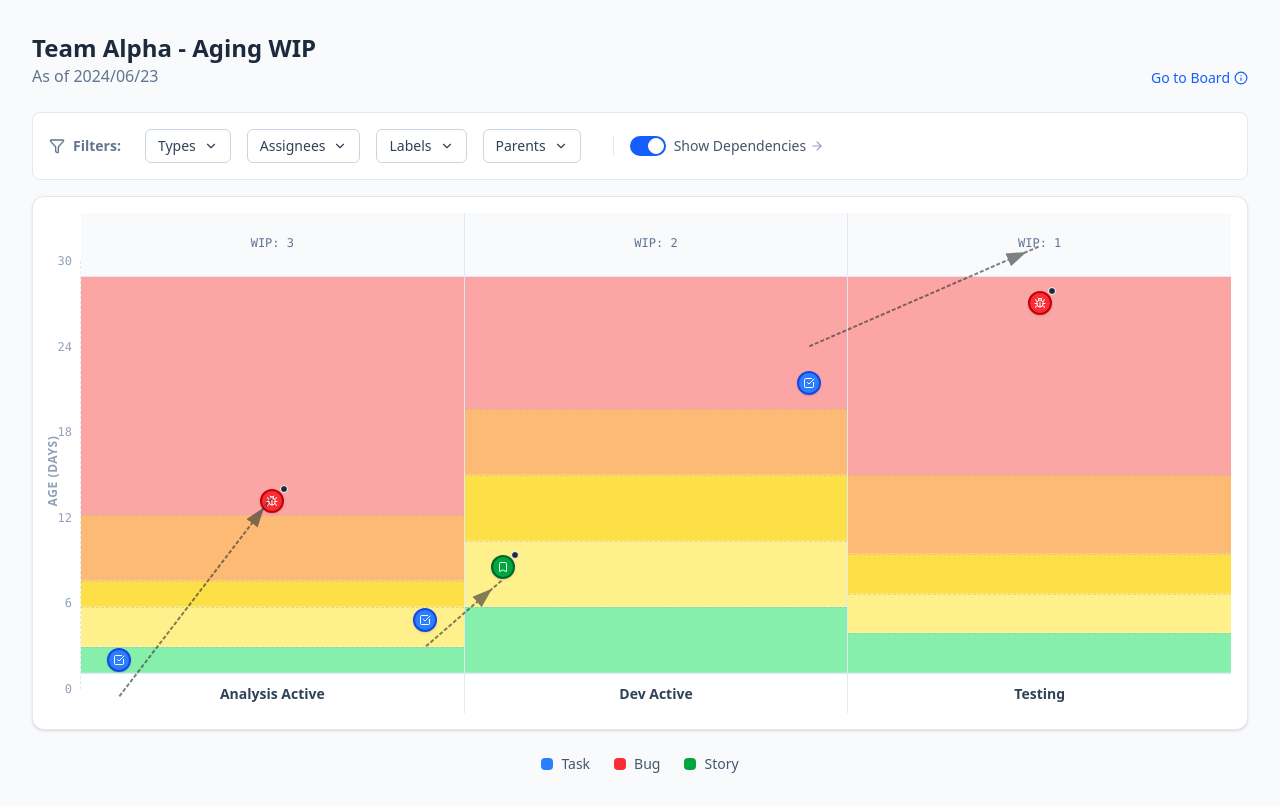
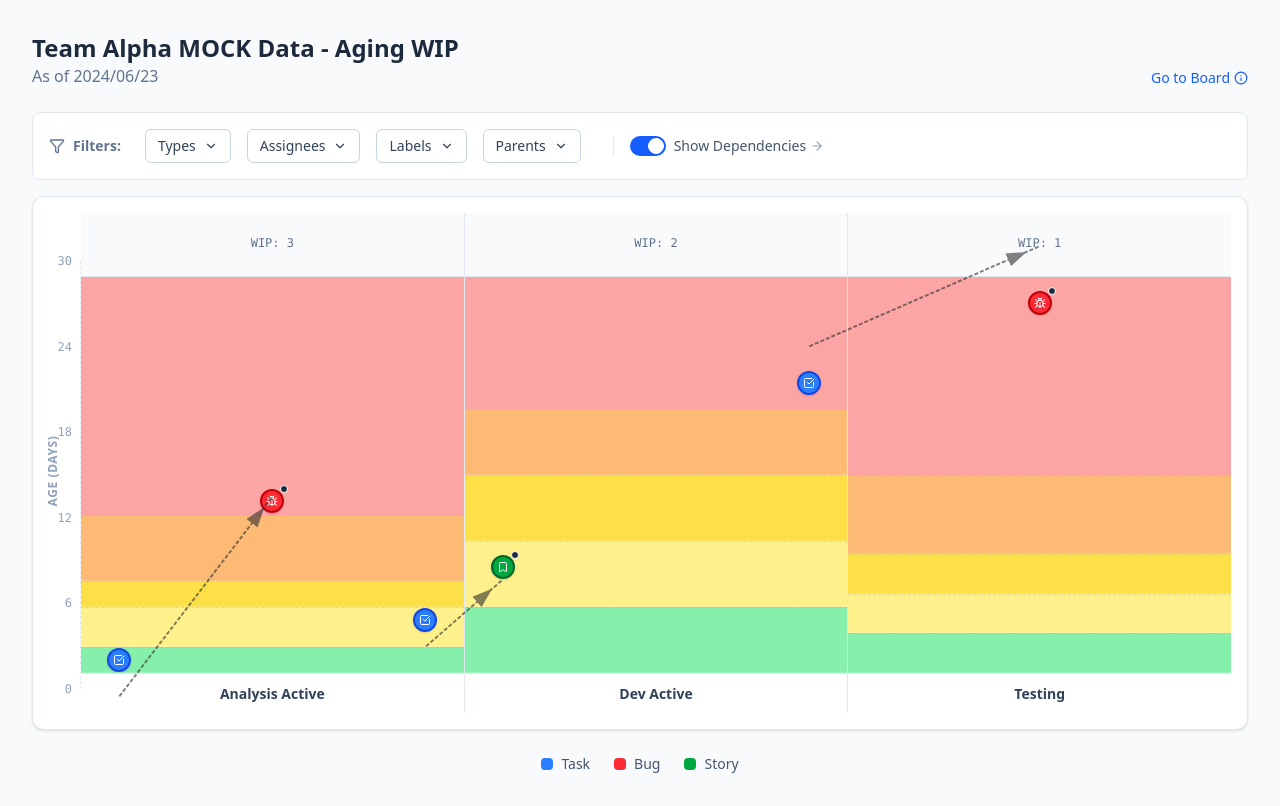
Before and after one commit to paulera/aging-wip-ui, a React (Vite) app: page / in a window 1280 px wide. Built offline with nearby package versions, Linux system fonts and the light colour scheme.

Commit message:
single file generation in dist, tools to generate urls

```diff
--- a/package.json
+++ b/package.json
@@ -27,6 +27,7 @@
     "globals": "^16.5.0",
     "postcss": "^8.5.6",
     "tailwindcss": "^4.1.17",
-    "vite": "^7.2.4"
+    "vite": "^7.2.4",
+    "vite-plugin-singlefile": "^2.3.0"
   }
 }
--- a/src/App.jsx
+++ b/src/App.jsx
@@ -3,7 +3,7 @@ import { Info, Bug, CheckSquare, Bookmark, Filter, ArrowRight, Link as LinkIcon,
 
 // --- Mock Data ---
 const MOCK_DATA = {
-  "title": "Team Alpha - Aging WIP",
+  "title": "Team Alpha MOCK Data - Aging WIP",
   "subtitle": "As of 2024/06/23",
   "board_url": "#",
   "min_days": 0,
@@ -467,8 +467,35 @@ const FilterBar = ({ config, columns, activeFilters, onFilterChange, dependencyC
   );
 };
 
+const getDataFromURL = () => {
+  try {
+    const params = new URLSearchParams(window.location.search);
+    const dataParam = params.get('data');
+
+    if (dataParam) {
+      // Try Base64 decoding first
+      try {
+        const decoded = atob(dataParam);
+        return JSON.parse(decoded);
+      } catch {
+        // Fall back to URL decoding
+        const decoded = decodeURIComponent(dataParam);
+        return JSON.parse(decoded);
+      }
+    }
+  } catch (error) {
+    console.error('Error parsing data from URL:', error);
+    console.warn('Falling back to mock data');
+  }
+
+  return null;
+};
+
 export default function App() {
-  const { title, subtitle, max_days, columns, board_url, features } = MOCK_DATA;
+  // Load data from URL or fall back to mock data
+  const [data] = useState(() => getDataFromURL() || MOCK_DATA);
+
+  const { title, subtitle, max_days, columns, board_url, features } = data;
   const [tooltipData, setTooltipData] = useState(null);
   const [activeFilters, setActiveFilters] = useState({});
   const [showArrows, setShowArrows] = useState(features.dependencies.default_visible);
--- /dev/null
+++ b/tools/url-generator.js
@@ -0,0 +1,139 @@
+// example-url-generator.js
+const data = {
+  "title": "Team Beta - Aging WIP",
+  "subtitle": "As of 2024/06/23",
+  "board_url": "#",
+  "min_days": 0,
+  "max_days": 30,
+  "features": {
+    "dependencies": {
+      "enabled": true,
+      "show_toggle": true,
+      "default_visible": true,
+      "arrow_color": "#303030",
+      "arrow_thickness": 2
+    },
+    "filters": {
+      "enabled": true,
+      "fields": ["type", "assignee", "label", "parent"]
+    }
+  },
+  "columns": [
+    {
+      "style": {
+        "name": "Analysis Active",
+        "top_text": "WIP: 3",
+        "order": 1,
+        "step1_color": "#86efac",
+        "step2_color": "#fef08a",
+        "step3_color": "#fde047",
+        "step4_color": "#fdba74",
+        "step5_color": "#fca5a5"
+      },
+      "sle": { "step1": 2, "step2": 5, "step3": 7, "step4": 12 },
+      "items": [
+        {
+          "key": "KAN-202",
+          "title": "Database Schema Review",
+          "type": "Task",
+          "age": 1,
+          "assignee": { "name": "Alice Dev", "picture": "", "link": "#" },
+          "labels": ["Backend", "DB"],
+          "parent": { "key": "EPIC-1", "title": "Backend Overhaul", "url": "#" },
+          "url": "https://jira.company.com/browse/KAN-202"
+        },
+        {
+          "key": "KAN-205",
+          "title": "Login Auth Bug",
+          "type": "Bug",
+          "age": 13,
+          "assignee": { "name": "Bob QA", "picture": "", "link": "#" },
+          "labels": ["Security"],
+          "parent": { "key": "EPIC-2", "title": "Security Audit", "url": "#" },
+          "url": "https://jira.company.com/browse/KAN-205",
+          "depends_on": "KAN-202"
+        },
+        {
+          "key": "KAN-206",
+          "title": "Legacy Cleanup",
+          "type": "Task",
+          "age": 4,
+          "assignee": { "name": "Charlie", "picture": "", "link": "#" },
+          "labels": ["Tech Debt"],
+          "parent": { "key": "EPIC-1", "title": "Backend Overhaul", "url": "#" },
+          "url": "https://jira.company.com/browse/KAN-206"
+        }
+      ]
+    },
+    {
+      "style": {
+        "name": "Dev Active",
+        "top_text": "WIP: 2",
+        "order": 2,
+        "step1_color": "#86efac",
+        "step2_color": "#fef08a",
+        "step3_color": "#fde047",
+        "step4_color": "#fdba74",
+        "step5_color": "#fca5a5"
+      },
+      "sle": { "step1": 5, "step2": 10, "step3": 15, "step4": 20 },
+      "items": [
+         {
+          "key": "KAN-301",
+          "title": "API Integration",
+          "type": "Story",
+          "age": 8,
+          "assignee": { "name": "Diana", "picture": "", "link": "#" },
+          "labels": ["Frontend"],
+          "parent": { "key": "EPIC-3", "title": "Frontend Revamp", "url": "#" },
+          "url": "https://jira.company.com/browse/KAN-301",
+          "depends_on": "KAN-206"
+        },
+        {
+          "key": "KAN-305",
+          "title": "Performance Tuning",
+          "type": "Task",
+          "age": 22,
+          "assignee": { "name": "Evan", "picture": "", "link": "#" },
+          "labels": ["Ops"],
+          "parent": { "key": "EPIC-3", "title": "Frontend Revamp", "url": "#" },
+          "url": "https://jira.company.com/browse/KAN-305"
+        }
+      ]
+    },
+    {
+      "style": {
+        "name": "Testing",
+        "top_text": "WIP: 1",
+        "order": 3,
+        "step1_color": "#86efac",
+        "step2_color": "#fef08a",
+        "step3_color": "#fde047",
+        "step4_color": "#fdba74",
+        "step5_color": "#fca5a5"
+      },
+      "sle": { "step1": 3, "step2": 6, "step3": 9, "step4": 15 },
+      "items": [
+        {
+          "key": "KAN-101",
+          "title": "Critical Fix",
+          "type": "Bug",
+          "age": 28,
+          "assignee": { "name": "Fiona", "picture": "", "link": "#" },
+          "labels": ["Urgent"],
+          "parent": { "key": "EPIC-9", "title": "Q3 Goals", "url": "#" },
+          "url": "https://jira.company.com/browse/KAN-101",
+          "depends_on": "KAN-305"
+        }
+      ]
+    }
+  ]
+};
+
+// URL encoding
+//const urlEncoded = encodeURIComponent(JSON.stringify(data));
+//console.log(`file:///path/to/index.html?data=${urlEncoded}`);
+
+// OR Base64 encoding (shorter URLs)
+const base64Encoded = btoa(JSON.stringify(data));
+console.log(`${base64Encoded}`);
--- a/vite.config.js
+++ b/vite.config.js
@@ -1,11 +1,20 @@
 import { defineConfig } from 'vite'
 import react from '@vitejs/plugin-react'
 import tailwindcss from '@tailwindcss/vite'
+import { viteSingleFile } from 'vite-plugin-singlefile'
 
 // https://vite.dev/config/
 export default defineConfig({
   plugins: [
     react(),
-    tailwindcss()
+    tailwindcss(),
+    viteSingleFile(),
   ],
+  build: {
+    rollupOptions: {
+      output: {
+        inlineDynamicImports: true
+      }
+    }
+  }
 })
```
Also changed, not shown: 3 other files (tests, documents, lock files or other folders).
